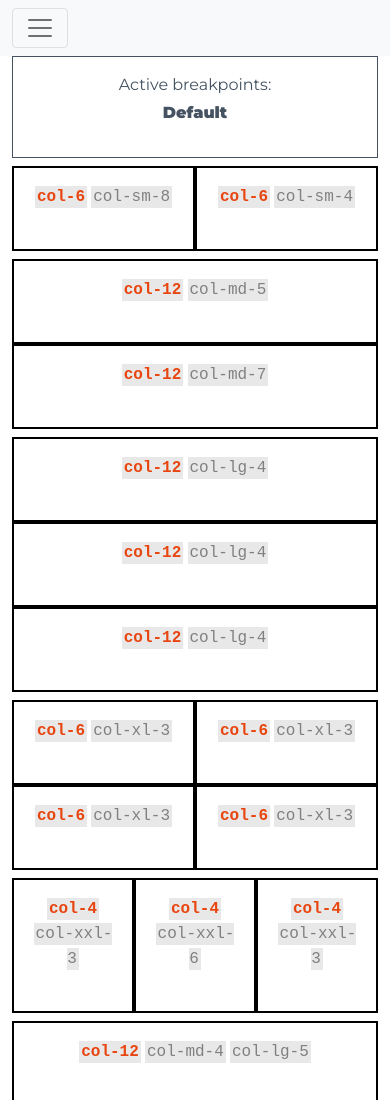
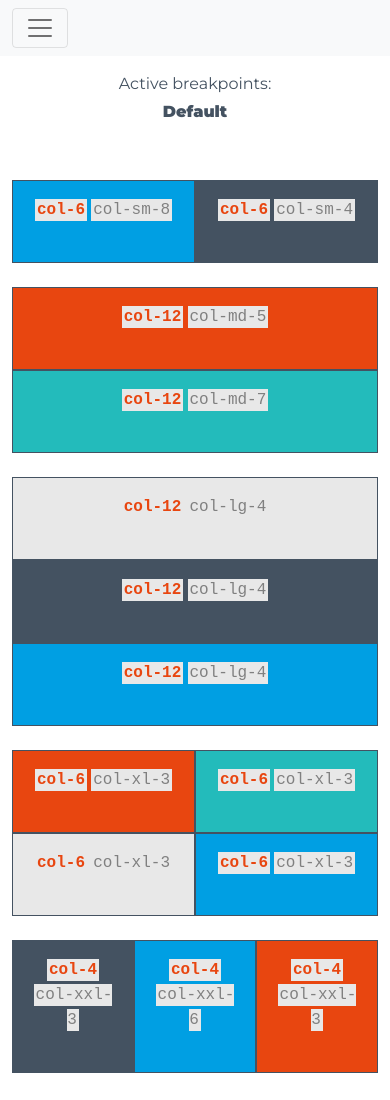
Before and after one commit to AJGreaves/bs5-grid-demo, a plain HTML site: page breakpoints.html in a window 390 px wide. Shown: the top 1100 px of the page. Drawn offline with nearby package versions, Linux system fonts and the light colour scheme.

Commit message:
Fix colors on breakpoints page.

```diff
--- a/assets/css/main.css
+++ b/assets/css/main.css
@@ -92,12 +92,16 @@ pre.language-markup {
 }
 
 .resp-col {
-    border: 2px solid #000;
+    border: 1px solid var(--grey);
     padding: 1rem;
 }
 
 .resp-col p {
     margin-bottom: 0.5rem;
+}
+
+#breakpoints {
+    border: none;
 }
 
 .spacing-col {
--- a/breakpoints.html
+++ b/breakpoints.html
@@ -53,8 +53,8 @@
 
     <div>
         <div class="container-fluid">
-            <div class="row pb-2 text-left">
-                <div class="col-12 basics-column text-center">
+            <div class="row pb-4 text-left">
+                <div id="breakpoints" class="col-12 basics-column text-center">
                     <div class="row justify-content-center">
                         <div class="col-12">
                             <p class="mb-1 pb-0"> Active breakpoints: </p>
@@ -107,8 +107,8 @@
                     </div>
                 </div>
             </div>
-            <div class="row pb-2">
-                <div class="col-6 col-sm-8 resp-col">
+            <div class="row pb-4">
+                <div class="col-6 col-sm-8 resp-col bgcolor1">
                     <p class="d-block d-sm-none">
                         <span class="bold mono">col-6</span> <span class="faded mono">col-sm-8</span>
                     </p>
@@ -116,7 +116,7 @@
                         <span class="faded mono">col-6</span> <span class="bold mono">col-sm-8</span>
                     </p>
                 </div>
-                <div class="col-6 col-sm-4 resp-col">
+                <div class="col-6 col-sm-4 resp-col bgcolor2">
                     <p class="d-block d-sm-none">
                         <span class="bold mono">col-6</span> <span class="faded mono">col-sm-4</span>
                     </p>
@@ -125,8 +125,8 @@
                     </p>
                 </div>
             </div>
-            <div class="row pb-2">
-                <div class="col-12 col-md-5 resp-col">
+            <div class="row pb-4">
+                <div class="col-12 col-md-5 resp-col bgcolor3">
                     <p class="d-block d-md-none">
                         <span class="bold mono">col-12</span> <span class="faded mono">col-md-5</span>
                     </p>
@@ -134,7 +134,7 @@
                         <span class="faded mono">col-12</span> <span class="bold mono">col-md-5</span>
                     </p>
                 </div>
-                <div class="col-12 col-md-7 resp-col">
+                <div class="col-12 col-md-7 resp-col bgcolor4">
                     <p class="d-block d-md-none">
                         <span class="bold mono">col-12</span> <span class="faded mono">col-md-7</span>
                     </p>
@@ -143,8 +143,8 @@
                     </p>
                 </div>
             </div>
-            <div class="row pb-2">
-                <div class="col-12 col-lg-4 resp-col text-center">
+            <div class="row pb-4">
+                <div class="col-12 col-lg-4 resp-col text-center bgcolor5">
                     <p class="d-block d-lg-none">
                         <span class="bold mono">col-12</span> <span class="faded mono">col-lg-4</span>
                     </p>
@@ -152,7 +152,7 @@
                         <span class="faded mono">col-12</span> <span class="bold mono">col-lg-4</span>
                     </p>
                 </div>
-                <div class="col-12 col-lg-4 resp-col text-center">
+                <div class="col-12 col-lg-4 resp-col text-center bgcolor2">
                     <p class="d-block d-lg-none">
                         <span class="bold mono">col-12</span> <span class="faded mono">col-lg-4</span>
                     </p>
@@ -160,7 +160,7 @@
                         <span class="faded mono">col-12</span> <span class="bold mono">col-lg-4</span>
                     </p>
                 </div>
-                <div class="col-12 col-lg-4 resp-col text-center">
+                <div class="col-12 col-lg-4 resp-col text-center bgcolor1">
                     <p class="d-block d-lg-none">
                         <span class="bold mono">col-12</span> <span class="faded mono">col-lg-4</span>
                     </p>
@@ -169,8 +169,8 @@
                     </p>
                 </div>
             </div>
-            <div class="row pb-2">
-                <div class="col-6 col-xl-3 resp-col text-center">
+            <div class="row pb-4">
+                <div class="col-6 col-xl-3 resp-col text-center bgcolor3">
                     <p class="d-block d-xl-none">
                         <span class="bold mono">col-6</span> <span class="faded mono">col-xl-3</span>
                     </p>
@@ -178,7 +178,7 @@
                         <span class="faded mono">col-6</span> <span class="bold mono">col-xl-3</span>
                     </p>
                 </div>
-                <div class="col-6 col-xl-3 resp-col text-center">
+                <div class="col-6 col-xl-3 resp-col text-center bgcolor4">
                     <p class="d-block d-xl-none">
                         <span class="bold mono">col-6</span> <span class="faded mono">col-xl-3</span>
                     </p>
@@ -186,7 +186,7 @@
                         <span class="faded mono">col-6</span> <span class="bold mono">col-xl-3</span>
                     </p>
                 </div>
-                <div class="col-6 col-xl-3 resp-col text-center">
+                <div class="col-6 col-xl-3 resp-col text-center bgcolor5">
                     <p class="d-block d-xl-none">
                         <span class="bold mono">col-6</span> <span class="faded mono">col-xl-3</span>
                     </p>
@@ -194,7 +194,7 @@
                         <span class="faded mono">col-6</span> <span class="bold mono">col-xl-3</span>
                     </p>
                 </div>
-                <div class="col-6 col-xl-3 resp-col text-center">
+                <div class="col-6 col-xl-3 resp-col text-center bgcolor1">
                     <p class="d-block d-xl-none">
                         <span class="bold mono">col-6</span> <span class="faded mono">col-xl-3</span>
                     </p>
@@ -203,8 +203,8 @@
                     </p>
                 </div>
             </div>
-            <div class="row">
-                <div class="col-4 col-xxl-3 resp-col text-center">
+            <div class="row pb-4">
+                <div class="col-4 col-xxl-3 resp-col text-center bgcolor2">
                     <p class="d-block d-xxl-none">
                         <span class="bold mono">col-4</span> <span class="faded mono">col-xxl-3</span>
                     </p>
@@ -212,7 +212,7 @@
                         <span class="faded mono">col-6</span> <span class="bold mono">col-xxl-3</span>
                     </p>
                 </div>
-                <div class="col-4 col-xxl-6 resp-col text-center">
+                <div class="col-4 col-xxl-6 resp-col text-center bgcolor1">
                     <p class="d-block d-xxl-none">
                         <span class="bold mono">col-4</span> <span class="faded mono">col-xxl-6</span>
                     </p>
@@ -220,7 +220,7 @@
                         <span class="faded mono">col-6</span> <span class="bold mono">col-xxl-6</span>
                     </p>
                 </div>
-                <div class="col-4 col-xxl-3 resp-col text-center">
+                <div class="col-4 col-xxl-3 resp-col text-center bgcolor3">
                     <p class="d-block d-xxl-none">
                         <span class="bold mono">col-4</span> <span class="faded mono">col-xxl-3</span>
                     </p>
@@ -234,7 +234,7 @@
     <div class="container-fluid pt-2">
 
         <div class="row">
-            <div class="col-12 col-md-4 col-lg-5 resp-col">
+            <div class="col-12 col-md-4 col-lg-5 resp-col bgcolor4">
                 <p class="d-block d-md-none">
                     <span class="bold mono">col-12</span> <span class="faded mono">col-md-4</span> <span class="faded mono">col-lg-5</span>
                 </p>
@@ -245,7 +245,7 @@
                     <span class="faded mono">col-12</span> <span class="faded mono">col-md-4</span> <span class="bold mono">col-lg-5</span>
                 </p>
             </div>
-            <div class="col-12 col-md-4 col-lg-5 resp-col">
+            <div class="col-12 col-md-4 col-lg-5 resp-col bgcolor5">
                 <p class="d-block d-md-none">
                     <span class="bold mono">col-12</span> <span class="faded mono">col-md-4</span> <span class="faded mono">col-lg-5</span>
                 </p>
@@ -256,7 +256,7 @@
                     <span class="faded mono">col-12</span> <span class="faded mono">col-md-4</span> <span class="bold mono">col-lg-5</span>
                 </p>
             </div>
-            <div class="col-12 col-md-4 col-lg-5 resp-col">
+            <div class="col-12 col-md-4 col-lg-5 resp-col bgcolor3">
                 <p class="d-block d-md-none">
                     <span class="bold mono">col-12</span> <span class="faded mono">col-md-4</span> <span class="faded mono">col-lg-5</span>
                 </p>
```
Also changed, not shown: index.html (+1 -1 lines), rows.html (+2 -2 lines).
